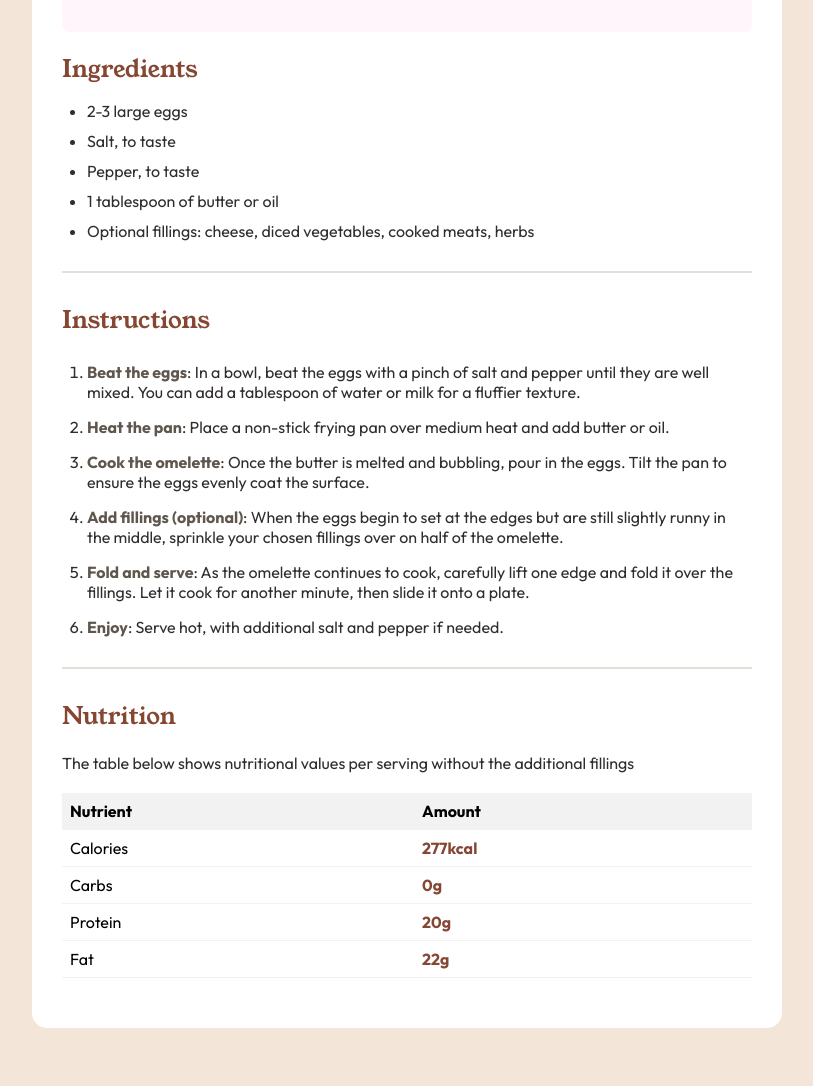
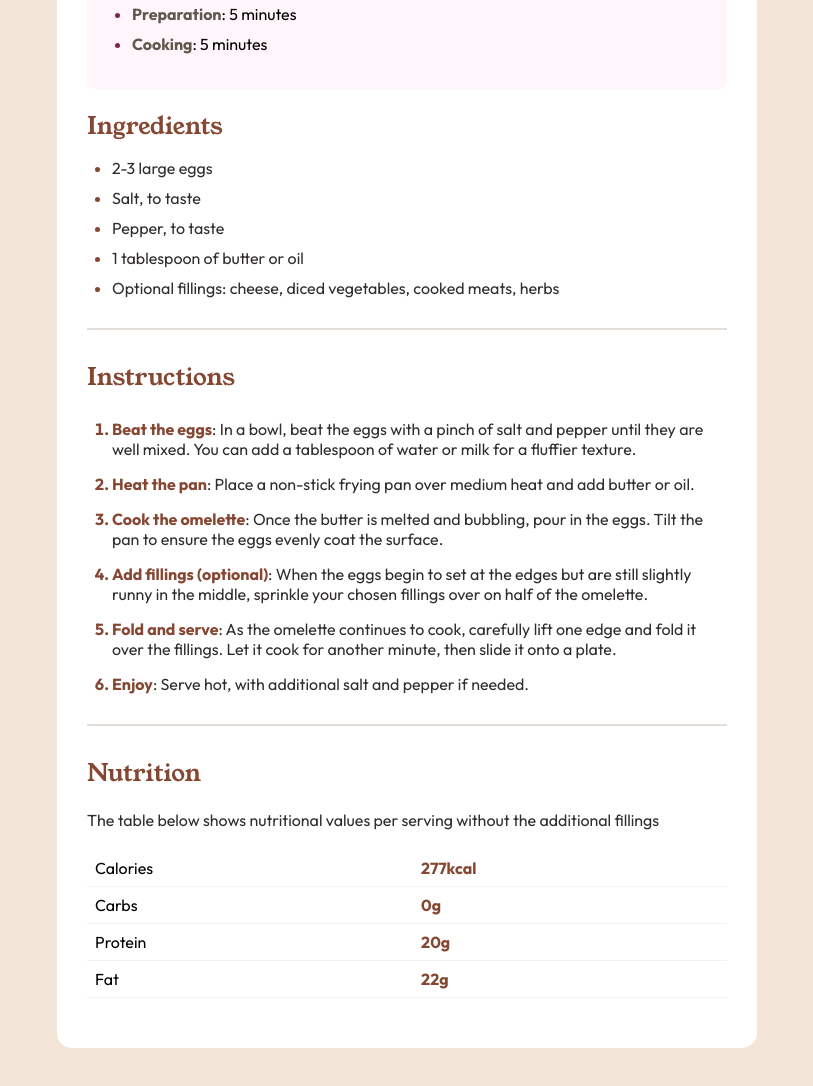
Before and after one commit to hafizurrahaman0/Frontend-Mentor, a plain HTML site: page recipe-page-main/index.html in a window 1280 px wide. Shown: the part 678-1764 px from the top of the page, without its empty margins (233-1046 px from the left). Drawn offline with Linux system fonts and the light colour scheme.

Commit message:
fixed some styles of tables, lists markers

```diff
--- a/recipe-page-main/css/main.css
+++ b/recipe-page-main/css/main.css
@@ -30,7 +30,7 @@
 }
 
 body {
-  height: auto;
+  min-height: 100vh;
   padding: 50px 0;
   background-color: var(--Eggshell);
   display: flex;
@@ -40,8 +40,9 @@ body {
 }
 
 .main-container {
+  margin-top: 5rem;
   padding: 30px;
-  width: 750px;
+  width: 700px;
   height: auto;
   background-color: #fff;
   border-radius: 15px;
@@ -86,6 +87,10 @@ body {
   margin-bottom: 10px;
 }
 
+.time ul li::marker {
+  color: var(--heading-color);
+}
+
 .ingredients h2{
   font-family: var(--young-serif-font-family);
   font-weight: 300;
@@ -100,6 +105,11 @@ body {
 
 .ingredients ul li {
   margin-bottom: 10px;
+}
+
+.ingredients ul li::marker {
+  font-weight: bold;
+  color: var(--background-color);
 }
 
 .hr {
@@ -123,6 +133,11 @@ body {
 .instructions ol li {
   margin-bottom: 15px;
   color: var(--Dark-Charcoal);
+}
+
+.instructions ol li::marker {
+  font-weight: bold;
+  color: var(--background-color);
 }
 
 .nutrition h2 {
@@ -156,12 +171,12 @@ th {
   color: black;
 }
 
-.td-bold {
+.bold {
   font-weight: bold;
   color: var(--background-color);
 }
 
-.bold {
+.bold-2 {
   font-weight: bold;
   color: var(--Wenge-Brown);
 }
--- a/recipe-page-main/index.html
+++ b/recipe-page-main/index.html
@@ -55,9 +55,9 @@
       <div class="time">
         <h4>Preparation time</h4>
         <ul>
-          <li><span class="bold">Total</span>: Approximately 10 minutes</li>
-          <li><span class="bold">Preparation</span>: 5 minutes</li>
-          <li><span class="bold">Cooking</span>: 5 minutes</li>
+          <li><span class="bold-2">Total</span>: Approximately 10 minutes</li>
+          <li><span class="bold-2">Preparation</span>: 5 minutes</li>
+          <li><span class="bold-2">Cooking</span>: 5 minutes</li>
         </ul>
       </div>
 
@@ -93,24 +93,20 @@
         <p>The table below shows nutritional values per serving without the additional fillings</p>
         <table>
           <tr>
-            <th>Nutrient</th>
-            <th>Amount</th>
-          </tr>
-          <tr>
             <td>Calories</td>
-            <td class="td-bold">277kcal</td>
+            <td class="bold">277kcal</td>
           </tr>
           <tr>
             <td>Carbs</td>
-            <td class="td-bold">0g</td>
+            <td class="bold">0g</td>
           </tr>
           <tr>
             <td>Protein</td>
-            <td class="td-bold">20g</td>
+            <td class="bold">20g</td>
           </tr>
           <tr>
             <td>Fat</td>
-            <td class="td-bold">22g</td>
+            <td class="bold">22g</td>
           </tr>
         </table>
 
```
